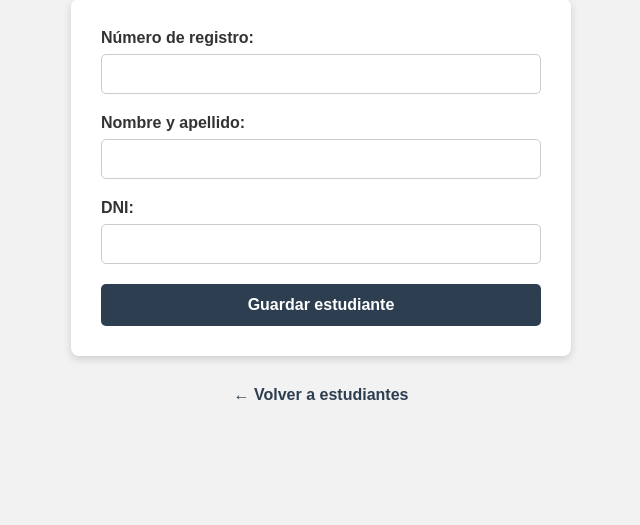
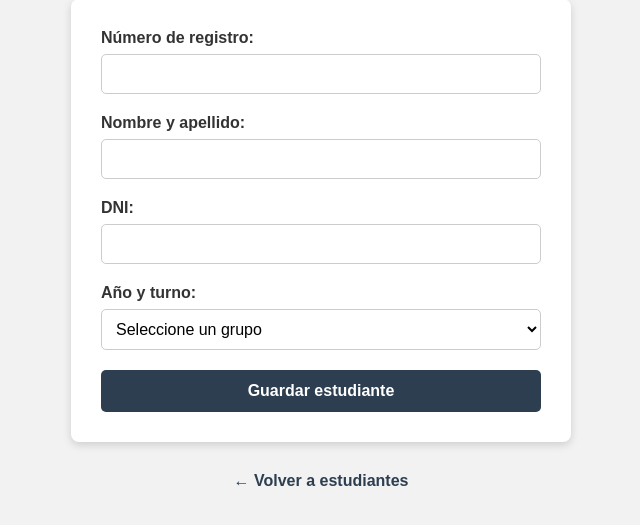
Before and after one commit to facuhomola/miproyecto_flask, a Flask app: page /estudiantes/alta in a window 1280 px wide. Shown: the part 219-744 px from the top of the page, without its empty margins (319-959 px from the left). Run offline with Flask 3, Linux system fonts and the light colour scheme; data that the repository does not hold is empty.

Commit message:
cambios
se efectuaron cambios en alta para estudiantes, se implemento una nueva tabla. Recordar que la base de datos sigue estando local.

```diff
--- a/app/app.py
+++ b/app/app.py
@@ -1,5 +1,5 @@
 from flask import Flask, render_template, request, redirect, url_for, flash
-from consultas.estudiantes import listar_estudiantes, insertar_estudiante
+from consultas.estudiantes import listar_estudiantes, insertar_estudiante, listar_grupos
 from consultas.materias import listar_materias, insertar_materia, listar_cursos, listar_materias_por_curso
 from consultas.calificaciones import listar_calificaciones_por_curso, listar_calificaciones_por_curso_y_materia, guardar_calificaciones_planilla
 
@@ -16,21 +16,57 @@ def inicio():
 @app.route("/estudiantes/alta", methods=["GET", "POST"])
 def alta_estudiante():
 
+    grupos = listar_grupos()
+
     if request.method == "POST":
 
-        nro = int(request.form["nro"])
-        nombre_apellido = request.form["nombre_apellido"]
-        dni = int(request.form["dni"])
+        try:
+            nro = int(request.form["nro"])
+            nombre_apellido = request.form["nombre_apellido"].strip()
+            dni = int(request.form["dni"])
+            id_grupo = int(request.form["id_grupo"])
 
-        resultado, mensaje = insertar_estudiante(nro, nombre_apellido, dni)
+        except (ValueError, KeyError):
+            return (
+                "<h1>Error en los datos</h1>"
+                "<p>Verifique los campos e intente nuevamente.</p>"
+            ), 400
+
+        # Verificar que el grupo seleccionado exista.
+        ids_grupos = [grupo[0] for grupo in grupos]
+
+        if id_grupo not in ids_grupos:
+            return (
+                "<h1>Error</h1>"
+                "<p>El grupo seleccionado no es válido.</p>"
+            ), 400
+
+        if not nombre_apellido:
+            return (
+                "<h1>Error</h1>"
+                "<p>El nombre y apellido son obligatorios.</p>"
+            ), 400
+
+        resultado, mensaje = insertar_estudiante(
+            nro,
+            nombre_apellido,
+            dni,
+            id_grupo
+        )
 
         if resultado:
             return "<h1>Estudiante guardado correctamente</h1>"
 
         else:
-            return f"<h1>Error al guardar estudiante</h1><p>{mensaje}</p>"
+            return (
+                "<h1>Error al guardar estudiante</h1>"
+                f"<p>{mensaje}</p>"
+            ), 400
 
-    return render_template("estudiantes/alta_estudiante.html")
+    return render_template(
+        "estudiantes/alta_estudiante.html",
+        grupos=grupos
+    )
 
 
 @app.route("/estudiantes")
--- a/app/templates/estudiantes/alta_estudiante.html
+++ b/app/templates/estudiantes/alta_estudiante.html
@@ -1,4 +1,4 @@
-{% extends "layout.html" %}
+ {% extends "layout.html" %}
 
 {% block titulo %}
 Alta de estudiante
@@ -29,6 +29,21 @@ Alta de estudiante
             <input type="number" id="dni" name="dni" required>
         </div>
 
+        <div class="campo">
+            <label for="id_grupo">Año y turno:</label>
+
+            <select id="id_grupo" name="id_grupo" required>
+                <option value="">Seleccione un grupo</option>
+
+                {% for grupo in grupos %}
+                    <option value="{{ grupo[0] }}">
+                        {{ grupo[1] }}° año - {{ grupo[2]|capitalize }}
+                    </option>
+                {% endfor %}
+
+            </select>
+        </div>
+
         <button type="submit" class="boton">
             Guardar estudiante
         </button>
--- a/app/templates/estudiantes/mostrar_estudiantes.html
+++ b/app/templates/estudiantes/mostrar_estudiantes.html
@@ -21,6 +21,7 @@ Listado de estudiantes
                     <th>Número</th>
                     <th>Nombre y apellido</th>
                     <th>DNI</th>
+                    <th>Grupo</th>
                 </tr>
             </thead>
 
@@ -32,6 +33,7 @@ Listado de estudiantes
                     <td>{{ estudiante[1] }}</td>
                     <td>{{ estudiante[2] }}</td>
                     <td>{{ estudiante[3] }}</td>
+                    <td>{{ estudiante[4] }}</td>
                 </tr>
 
                 {% endfor %}
--- a/consultas/estudiantes.py
+++ b/consultas/estudiantes.py
@@ -10,8 +10,19 @@ def listar_estudiantes():
         cursor = conexion.cursor()
 
         consulta = """
-            SELECT *
-            FROM estudiantes
+            SELECT
+                e.id_estudiante,
+                e.nro,
+                e.nombre_apellido,
+                e.dni,
+                CASE
+                    WHEN g.id_grupo IS NULL THEN 'Sin asignar'
+                    ELSE g.curso || '° año - ' || g.turno
+                END AS grupo
+            FROM estudiantes AS e
+            LEFT JOIN grupos AS g
+                ON e.id_grupo = g.id_grupo
+            ORDER BY e.nro ASC
         """
 
         cursor.execute(consulta)
@@ -24,7 +35,7 @@ def listar_estudiantes():
 
         conexion.close()
 
-def insertar_estudiante(nro, nombre_apellido, dni):
+def insertar_estudiante(nro, nombre_apellido, dni, id_grupo):
 
     conexion = conectar()
 
@@ -33,11 +44,11 @@ def insertar_estudiante(nro, nombre_apellido, dni):
         cursor = conexion.cursor()
 
         consulta = """
-            INSERT INTO estudiantes (nro, nombre_apellido, dni)
-            VALUES (?, ?, ?)
+            INSERT INTO estudiantes (nro, nombre_apellido, dni, id_grupo)
+            VALUES (?, ?, ?, ?)
         """
 
-        cursor.execute(consulta, (nro, nombre_apellido, dni))
+        cursor.execute(consulta, (nro, nombre_apellido, dni, id_grupo))
 
         conexion.commit()
 
@@ -50,3 +61,30 @@ def insertar_estudiante(nro, nombre_apellido, dni):
     finally:
 
         conexion.close()
+
+def listar_grupos():
+
+    conexion = conectar()
+
+    try:
+
+        cursor = conexion.cursor()
+
+        consulta = """
+            SELECT id_grupo, curso, turno
+            FROM grupos
+            ORDER BY curso ASC,
+                CASE turno
+                    WHEN 'mañana' THEN 1
+                    WHEN 'tarde' THEN 2
+                    WHEN 'noche' THEN 3
+                END
+        """
+
+        cursor.execute(consulta)
+
+        return cursor.fetchall()
+
+    finally:
+
+        conexion.close()
```
Also changed, not shown: 1 other file.
